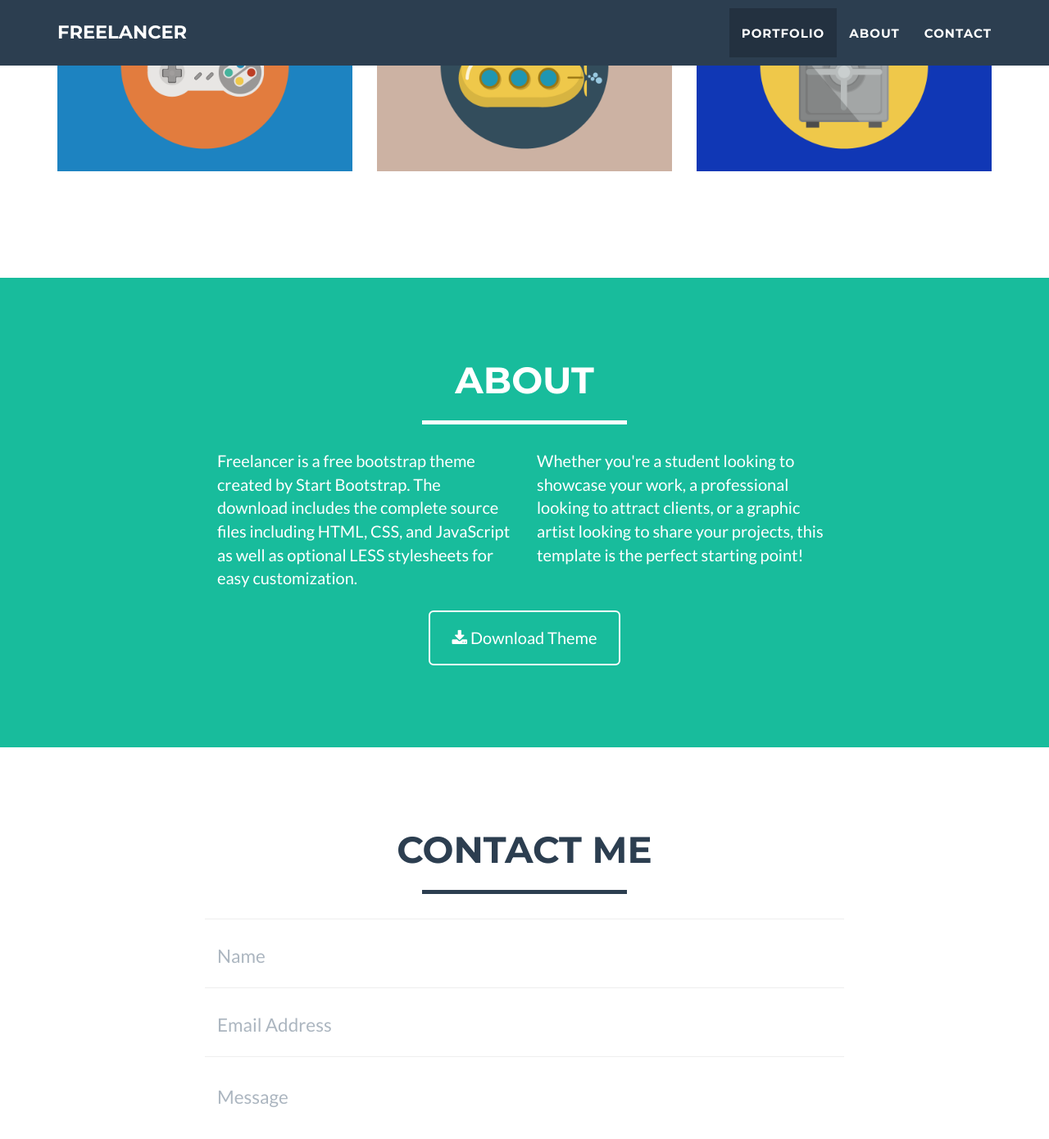
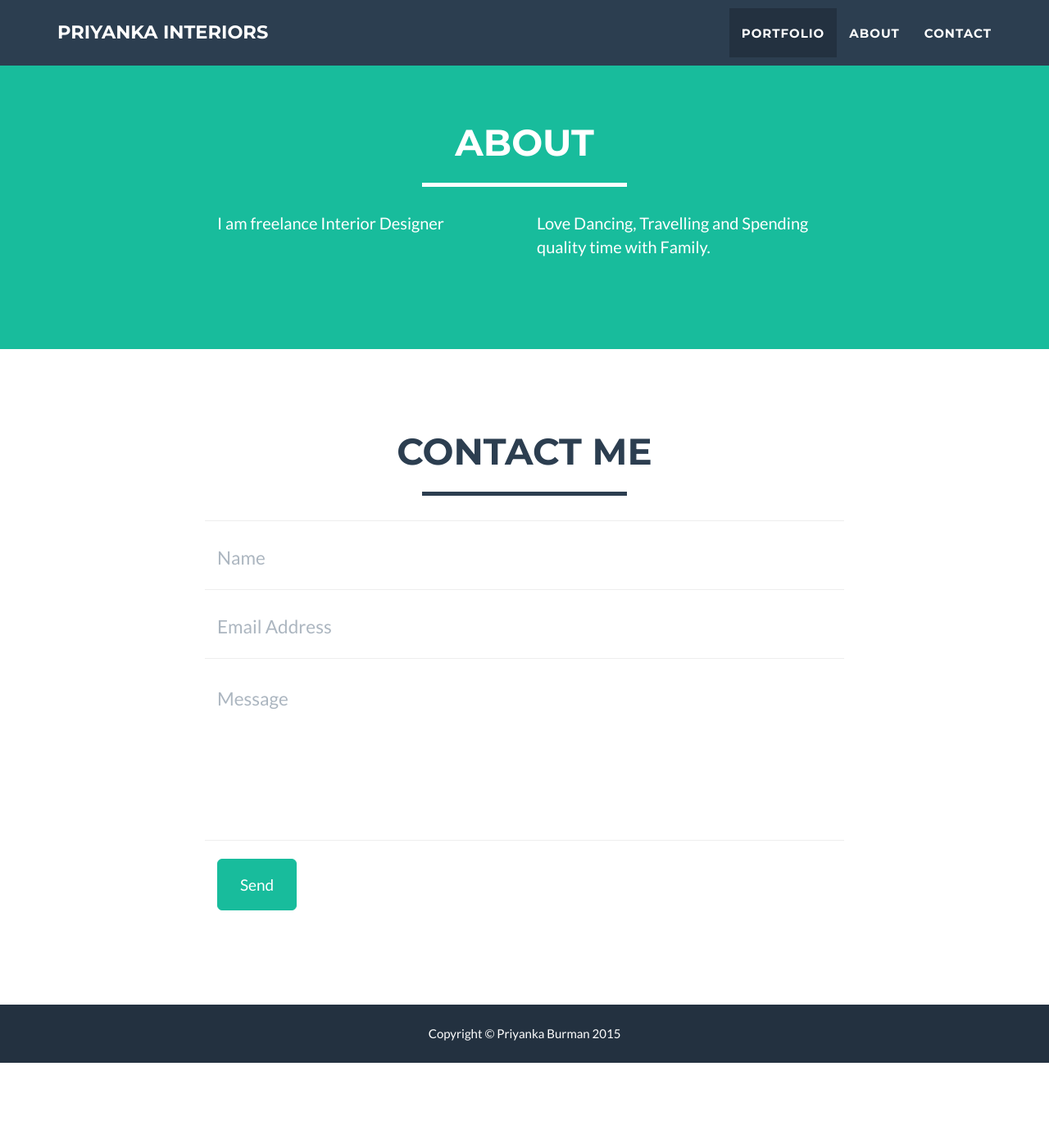
Before and after one commit to pinteriors/pinteriors.github.io, a Jekyll site: the page built from index.html, in a window 1280 px wide and 1400 px high, scrolled down 1309 px. Shown: the top 1390 px of the window at 82% size. Built offline with Jekyll 4.4.1, drawn with Linux system fonts in a browser that asks for light colours; after the commit the page ends 2606 px from its top, so only the background shows below that; some of the changed text lies outside the part shown.

Commit message:
Updated posts, project pics, about and footer

```diff
--- a/_config.yml
+++ b/_config.yml
@@ -1,9 +1,9 @@
 # Site settings
-title: Freelancer
-email: your-email@domain.com
-url: https://example.github.io
-description: "Write an awesome description for your new site here. You can edit this line in _config.yml. It will appear in your document head meta (for Google search results) and in your feed.xml site description."
-skills: "Web Developer - Graphic Artist - User Experience Designer"
+title: Priyanka Interiors
+email: priyankainteriors22@domain.com
+url: https://pinteriors.github.io
+description: "Write an awesome description for your new site here."
+skills: "Freelancer - Sr. Interior Designer - User Experience Designer"
 
 # Contact form: comment the line below if you want to stick with the default PHP contact form
 contact: static
@@ -17,31 +17,15 @@ color:
 
 # Footer settings
 footer:
-  copyright: Dr. Henry Jekyll
-  location: Location
+  copyright: Priyanka Burman
+  location: Pune
   social: Around the Web
   credits: Credits
 
 # Social networks usernames (many more available: google-plus, flickr, dribbble, pinterest, instagram, tumblr, linkedin, etc.)
 social:
-  - title: twitter
-    url: http://twitter.com/jekyllrb
   - title: facebook
     url:
-  - title: stack-overflow
-    url: http://stackoverflow.com/questions/tagged/jekyll
-  - title: bitbucket
-    url: http://bitbucket.org/jekyll
-  - title: github
-    url: http://github.com/jekyll
-
-# Postal address (add as many lines as necessary)
-address:
-  - line: 3481 Melrose Place
-  - line: Beverly Hills, CA 90210
-
-# Credits content
-credits: 'Freelancer is a free to use, open source Bootstrap theme created by <a href="http://startbootstrap.com">Start Bootstrap</a>.'
 
 # Build settings
 markdown: kramdown
--- a/_includes/about.html
+++ b/_includes/about.html
@@ -9,15 +9,10 @@
             </div>
             <div class="row">
                 <div class="col-lg-4 col-lg-offset-2">
-                    <p>Freelancer is a free bootstrap theme created by Start Bootstrap. The download includes the complete source files including HTML, CSS, and JavaScript as well as optional LESS stylesheets for easy customization.</p>
+                    <p>I am freelance Interior Designer</p>
                 </div>
                 <div class="col-lg-4">
-                    <p>Whether you're a student looking to showcase your work, a professional looking to attract clients, or a graphic artist looking to share your projects, this template is the perfect starting point! </p>
-                </div>
-                <div class="col-lg-8 col-lg-offset-2 text-center">
-                    <a href="#" class="btn btn-lg btn-outline">
-                        <i class="fa fa-download"></i> Download Theme
-                    </a>
+                    <p>Love Dancing, Travelling and Spending quality time with Family.</p>
                 </div>
             </div>
         </div>
--- a/_includes/footer.html
+++ b/_includes/footer.html
@@ -1,33 +1,5 @@
     <!-- Footer -->
     <footer class="text-center">
-        <div class="footer-above">
-            <div class="container">
-                <div class="row">
-                    <div class="footer-col col-md-4">
-                        <h3>{{ site.footer.location }}</h3>
-                        <p>
-                            {% for adress in site.address %}
-                                {{ adress.line }} <br>
-		                    {% endfor %}
-                        </p>
-                    </div>
-                    <div class="footer-col col-md-4">
-                        <h3>{{ site.footer.social }}</h3>
-                        <ul class="list-inline">
-                            {% for network in site.social %}
-                            <li>
-                                <a href="{{ network.url }}" class="btn-social btn-outline"><i class="fa fa-fw fa-{{ network.title }}"></i></a>
-                            </li>
-		                    {% endfor %}
-                        </ul>
-                    </div>
-                    <div class="footer-col col-md-4">
-                        <h3>{{ site.footer.credits }}</h3>
-                        <p>{{ site.credits }}</p>
-                    </div>
-                </div>
-            </div>
-        </div>
         <div class="footer-below">
             <div class="container">
                 <div class="row">
```
Also changed, not shown: _posts/2014-07-13-project-6.markdown (deleted, +0 -12 lines), _posts/2014-07-14-project-5.markdown (deleted, +0 -12 lines), _posts/2014-07-15-project-4.markdown (deleted, +0 -12 lines), _posts/2014-07-16-project-3.markdown (deleted, +0 -12 lines), _posts/2014-07-17-project-2.markdown (deleted, +0 -12 lines), _posts/2014-07-18-project-1.markdown (deleted, +0 -12 lines), _posts/2015-04-10-project-1.markdown (added, +12 -0 lines), _posts/2015-05-05-project-2.markdown (added, +12 -0 lines), _posts/2015-06-02-project-3.markdown (added, +12 -0 lines), img/portfolio/arnold.jpg (added), img/portfolio/bhatlawande.jpg (added), img/portfolio/rupani.png (added).
